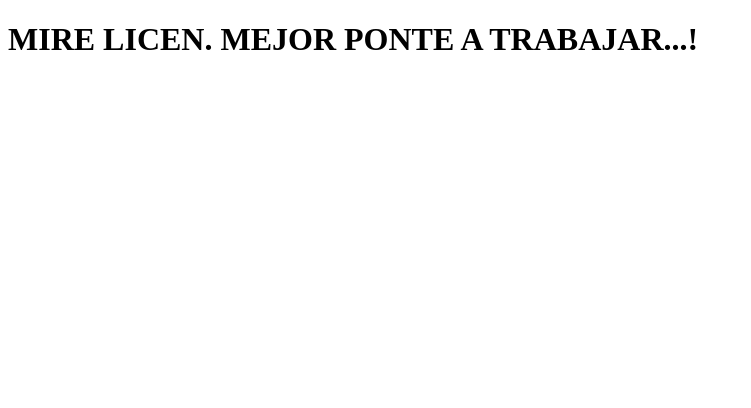
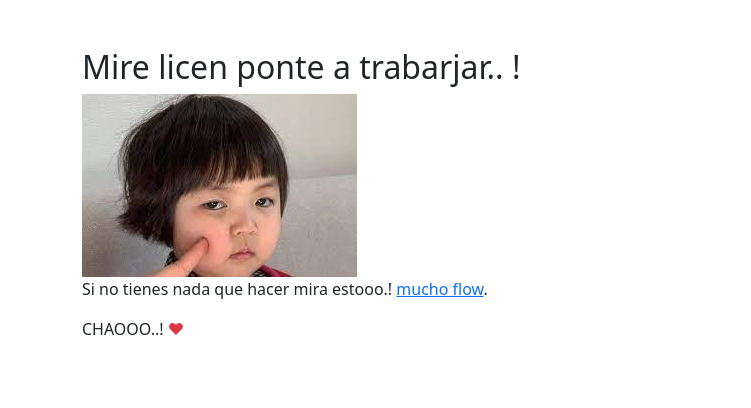
Before and after one commit to Reof07/page, a plain HTML site: page index.html in a window 1280 px wide. Shown: the whole page, without its empty margins (0-751 px from the left). Drawn offline with nearby package versions, Linux system fonts and the light colour scheme.

Commit message:
tercer commit

```diff
--- a/index.html
+++ b/index.html
@@ -1,17 +1,36 @@
 <!DOCTYPE html>
 <html lang="en">
-<head>
-    <meta charset="UTF-8">
-    <meta http-equiv="X-UA-Compatible" content="IE=edge">
-    <meta name="viewport" content="width=device-width, initial-scale=1.0">
-    <title>Real Madrid Noticias</title>
-</head>
-<body>
+    <head>
+        <meta charset="utf-8">
+        <meta name="viewport" content="width=device-width, initial-scale=1">
+        <title>Bootstrap demo</title>
+        <link href="https://cdn.jsdelivr.net/npm/bootstrap@5.2.0-beta1/dist/css/bootstrap.min.css" rel="stylesheet" integrity="sha384-0evHe/X+R7YkIZDRvuzKMRqM+OrBnVFBL6DOitfPri4tjfHxaWutUpFmBp4vmVor" crossorigin="anonymous">
+      </head>
+      <body>
+       <!--
+                <div class="container-fluid">
 
-    <h1>
-        MIRE LICEN. MEJOR PONTE A TRABAJAR...!
-    </h1>
+            <div class="text-bg-danger p-3">
+                <h1><font style="vertical-align: inherit;"><font style="vertical-align: inherit;">MIRE LICEN..! PONTE A TRABAJAR.. </font></font></h1>
+                <img src="/img/CHINITA.jpg" class="img-fluid" alt="...">
+            </div>
+
+        </div>
+       -->
+
+       <div class="container py-5">
+        <h1 class="h2">Mire licen ponte a trabarjar.. !</h1>
+        <img src="/img/CHINITA.jpg" class="img-fluid" alt="...">
 
 
-</body>
+
+        <p>Si no tienes nada que hacer mira estooo.! <a href="https://www.instagram.com/p/CdmUZJRsV7h/" rel="noopener noreferrer" target="_blank">mucho flow</a>.</p>
+
+        <p>CHAOOO..! <span class="text-danger">♥</span></p>
+      </div>
+
+
+
+        <script src="https://cdn.jsdelivr.net/npm/bootstrap@5.2.0-beta1/dist/js/bootstrap.bundle.min.js" integrity="sha384-pprn3073KE6tl6bjs2QrFaJGz5/SUsLqktiwsUTF55Jfv3qYSDhgCecCxMW52nD2" crossorigin="anonymous"></script>
+      </body>
 </html>
```
